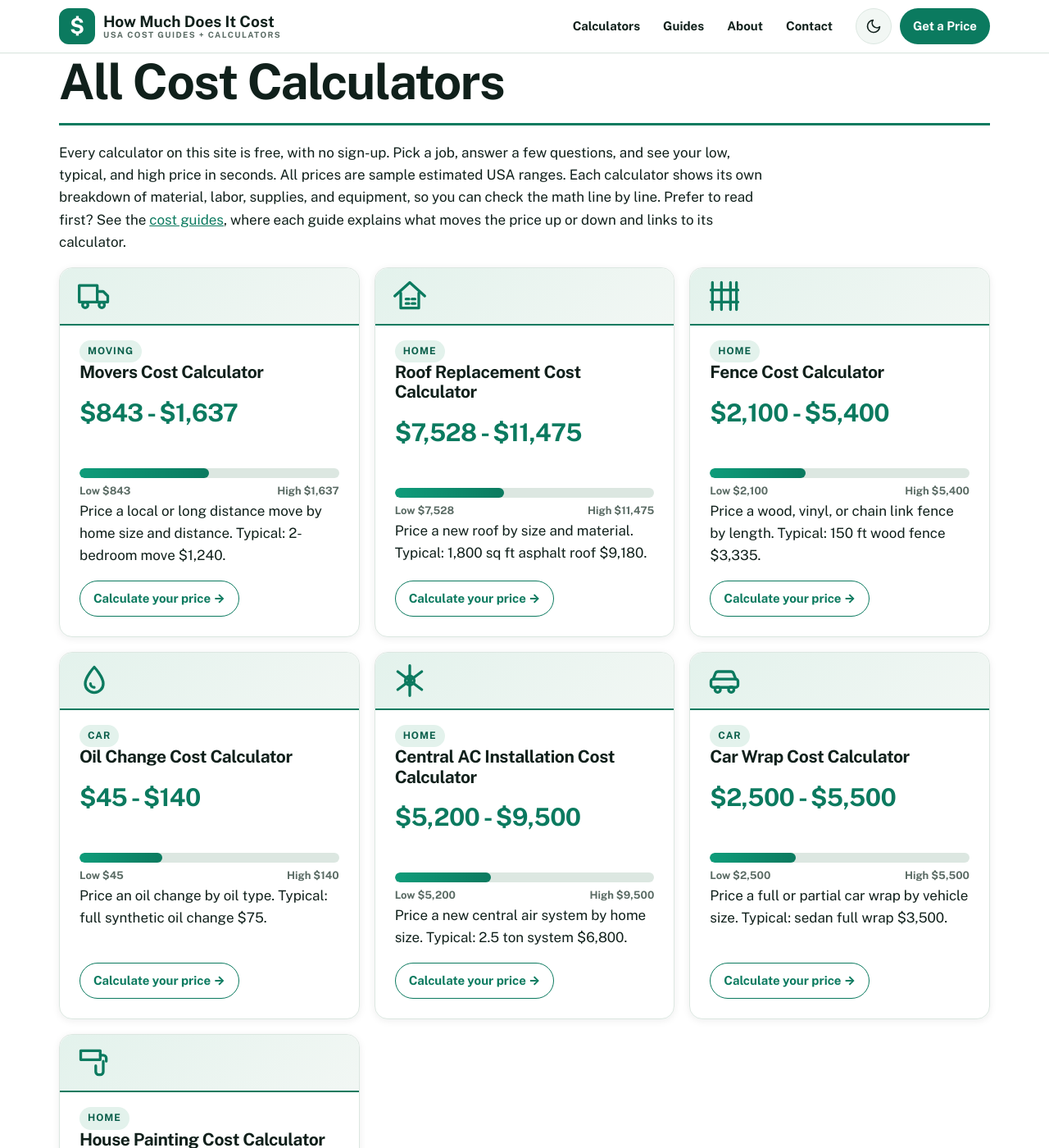
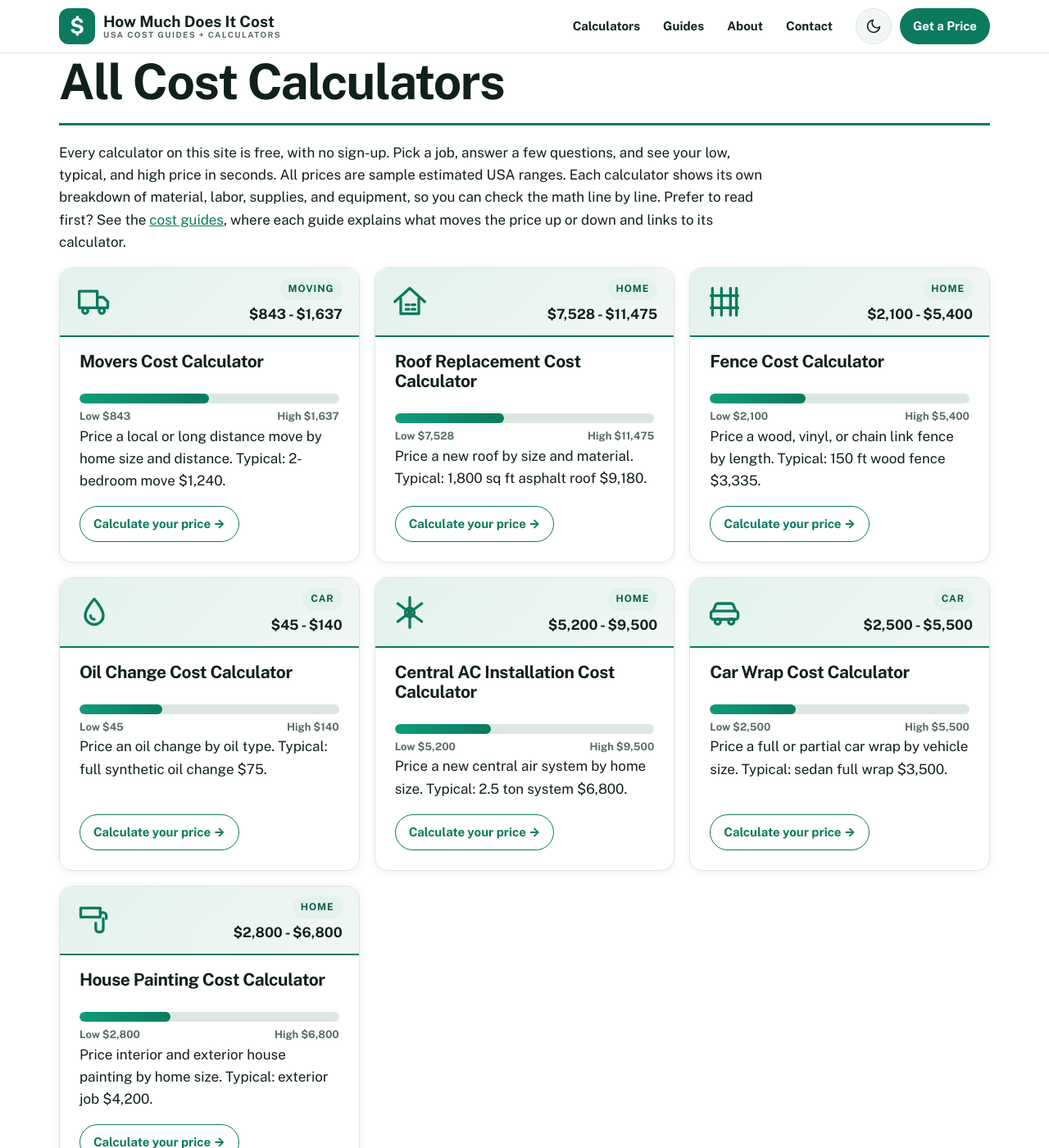
Before and after one commit to zaidmeo09-dhangal/howmuchdoesitcostusa, a Jekyll site: the page built from tools.md, in a window 1280 px wide and 1400 px high. Shown: the whole window at 82% size. Built offline with Jekyll 4.4.1, drawn with Linux system fonts in a browser that asks for light colours; some web fonts are replaced.

Commit message:
Initial deploy: add tools.md

```diff
--- a/tools.md
+++ b/tools.md
@@ -20,13 +20,13 @@ schema: |
   <p>Every calculator on this site is free, with no sign-up. Pick a job, answer a few questions, and see your low, typical, and high price in seconds. All prices are sample estimated USA ranges. Each calculator shows its own breakdown of material, labor, supplies, and equipment, so you can check the math line by line. Prefer to read first? See the <a href="{{ '/blog/' | relative_url }}">cost guides</a>, where each guide explains what moves the price up or down and links to its calculator.</p>
   <div id="searchNotice" class="search-notice" role="status" hidden></div>
   <div class="grid">
-    <div class="card"><div class="card-art" aria-hidden="true"><svg aria-hidden="true" width="30" height="30" viewBox="0 0 24 24" fill="none" stroke="currentColor" stroke-width="1.8" stroke-linecap="round" stroke-linejoin="round"><path d="M2 5h12v11H2z"/><path d="M14 9h4l3 3v4h-7"/><circle cx="6" cy="18" r="1.8"/><circle cx="17" cy="18" r="1.8"/></svg></div><div class="card-top"><span class="card-cat">Moving</span></div><h3><a href="{{ '/movers-cost-calculator/' | relative_url }}">Movers Cost Calculator</a></h3><p class="price">$843 - $1,637</p><div class="price-bar" aria-hidden="true"><span style="width:50%"></span></div><div class="price-row"><span>Low $843</span><span>High $1,637</span></div><p>Price a local or long distance move by home size and distance. Typical: 2-bedroom move $1,240.</p><a class="card-cta" href="{{ '/movers-cost-calculator/' | relative_url }}">Calculate your price &rarr;</a></div>
-    <div class="card"><div class="card-art" aria-hidden="true"><svg aria-hidden="true" width="30" height="30" viewBox="0 0 24 24" fill="none" stroke="currentColor" stroke-width="1.8" stroke-linecap="round" stroke-linejoin="round"><path d="M2 12 12 3l10 9"/><path d="M6 10v10h12V10"/><path d="M9.5 14h2m2 0h2m-6 3h2m2 0h2"/></svg></div><div class="card-top"><span class="card-cat">Home</span></div><h3><a href="{{ '/roof-replacement-cost-calculator/' | relative_url }}">Roof Replacement Cost Calculator</a></h3><p class="price">$7,528 - $11,475</p><div class="price-bar" aria-hidden="true"><span style="width:42%"></span></div><div class="price-row"><span>Low $7,528</span><span>High $11,475</span></div><p>Price a new roof by size and material. Typical: 1,800 sq ft asphalt roof $9,180.</p><a class="card-cta" href="{{ '/roof-replacement-cost-calculator/' | relative_url }}">Calculate your price &rarr;</a></div>
-    <div class="card"><div class="card-art" aria-hidden="true"><svg aria-hidden="true" width="30" height="30" viewBox="0 0 24 24" fill="none" stroke="currentColor" stroke-width="1.8" stroke-linecap="round" stroke-linejoin="round"><path d="M4 3v18M10 3v18M16 3v18M20 3v18"/><path d="M3 8h18M3 16h18"/></svg></div><div class="card-top"><span class="card-cat">Home</span></div><h3><a href="{{ '/fence-cost-calculator/' | relative_url }}">Fence Cost Calculator</a></h3><p class="price">$2,100 - $5,400</p><div class="price-bar" aria-hidden="true"><span style="width:37%"></span></div><div class="price-row"><span>Low $2,100</span><span>High $5,400</span></div><p>Price a wood, vinyl, or chain link fence by length. Typical: 150 ft wood fence $3,335.</p><a class="card-cta" href="{{ '/fence-cost-calculator/' | relative_url }}">Calculate your price &rarr;</a></div>
-    <div class="card"><div class="card-art" aria-hidden="true"><svg aria-hidden="true" width="30" height="30" viewBox="0 0 24 24" fill="none" stroke="currentColor" stroke-width="1.8" stroke-linecap="round" stroke-linejoin="round"><path d="M12 3s6 6.5 6 11a6 6 0 0 1-12 0c0-4.5 6-11 6-11z"/><path d="M9.5 14a2.5 2.5 0 0 0 2.5 2.5"/></svg></div><div class="card-top"><span class="card-cat">Car</span></div><h3><a href="{{ '/oil-change-cost-calculator/' | relative_url }}">Oil Change Cost Calculator</a></h3><p class="price">$45 - $140</p><div class="price-bar" aria-hidden="true"><span style="width:32%"></span></div><div class="price-row"><span>Low $45</span><span>High $140</span></div><p>Price an oil change by oil type. Typical: full synthetic oil change $75.</p><a class="card-cta" href="{{ '/oil-change-cost-calculator/' | relative_url }}">Calculate your price &rarr;</a></div>
-    <div class="card"><div class="card-art" aria-hidden="true"><svg aria-hidden="true" width="30" height="30" viewBox="0 0 24 24" fill="none" stroke="currentColor" stroke-width="1.8" stroke-linecap="round" stroke-linejoin="round"><path d="M12 2v20M4 6l16 12M20 6 4 18"/><circle cx="12" cy="12" r="3"/></svg></div><div class="card-top"><span class="card-cat">Home</span></div><h3><a href="{{ '/central-ac-installation-cost-calculator/' | relative_url }}">Central AC Installation Cost Calculator</a></h3><p class="price">$5,200 - $9,500</p><div class="price-bar" aria-hidden="true"><span style="width:37%"></span></div><div class="price-row"><span>Low $5,200</span><span>High $9,500</span></div><p>Price a new central air system by home size. Typical: 2.5 ton system $6,800.</p><a class="card-cta" href="{{ '/central-ac-installation-cost-calculator/' | relative_url }}">Calculate your price &rarr;</a></div>
-    <div class="card"><div class="card-art" aria-hidden="true"><svg aria-hidden="true" width="30" height="30" viewBox="0 0 24 24" fill="none" stroke="currentColor" stroke-width="1.8" stroke-linecap="round" stroke-linejoin="round"><path d="M4.5 11 6 7.2A2 2 0 0 1 7.9 6h8.2a2 2 0 0 1 1.9 1.2L19.5 11"/><rect x="3" y="11" width="18" height="5.5" rx="1.5"/><circle cx="7.5" cy="18" r="1.8"/><circle cx="16.5" cy="18" r="1.8"/></svg></div><div class="card-top"><span class="card-cat">Car</span></div><h3><a href="{{ '/car-wrap-cost-calculator/' | relative_url }}">Car Wrap Cost Calculator</a></h3><p class="price">$2,500 - $5,500</p><div class="price-bar" aria-hidden="true"><span style="width:33%"></span></div><div class="price-row"><span>Low $2,500</span><span>High $5,500</span></div><p>Price a full or partial car wrap by vehicle size. Typical: sedan full wrap $3,500.</p><a class="card-cta" href="{{ '/car-wrap-cost-calculator/' | relative_url }}">Calculate your price &rarr;</a></div>
-    <div class="card"><div class="card-art" aria-hidden="true"><svg aria-hidden="true" width="30" height="30" viewBox="0 0 24 24" fill="none" stroke="currentColor" stroke-width="1.8" stroke-linecap="round" stroke-linejoin="round"><path d="M3 4h13v6H3z"/><path d="M16 7h2a2 2 0 0 1 2 2v2"/><path d="M18 11v7a2 2 0 0 1-2 2h-1a2 2 0 0 1-2-2v-4"/></svg></div><div class="card-top"><span class="card-cat">Home</span></div><h3><a href="{{ '/house-painting-cost-calculator/' | relative_url }}">House Painting Cost Calculator</a></h3><p class="price">$2,800 - $6,800</p><div class="price-bar" aria-hidden="true"><span style="width:35%"></span></div><div class="price-row"><span>Low $2,800</span><span>High $6,800</span></div><p>Price interior and exterior house painting by home size. Typical: exterior job $4,200.</p><a class="card-cta" href="{{ '/house-painting-cost-calculator/' | relative_url }}">Calculate your price &rarr;</a></div>
+    <div class="card"><div class="card-art" aria-hidden="true"><svg aria-hidden="true" width="30" height="30" viewBox="0 0 24 24" fill="none" stroke="currentColor" stroke-width="1.8" stroke-linecap="round" stroke-linejoin="round"><path d="M2 5h12v11H2z"/><path d="M14 9h4l3 3v4h-7"/><circle cx="6" cy="18" r="1.8"/><circle cx="17" cy="18" r="1.8"/></svg><span class="card-art-meta"><span class="card-cat">Moving</span><span class="card-art-price">$843 - $1,637</span></span></div><h3><a href="{{ '/movers-cost-calculator/' | relative_url }}">Movers Cost Calculator</a></h3><div class="price-bar" aria-hidden="true"><span style="width:50%"></span></div><div class="price-row"><span>Low $843</span><span>High $1,637</span></div><p>Price a local or long distance move by home size and distance. Typical: 2-bedroom move $1,240.</p><a class="card-cta" href="{{ '/movers-cost-calculator/' | relative_url }}">Calculate your price &rarr;</a></div>
+    <div class="card"><div class="card-art" aria-hidden="true"><svg aria-hidden="true" width="30" height="30" viewBox="0 0 24 24" fill="none" stroke="currentColor" stroke-width="1.8" stroke-linecap="round" stroke-linejoin="round"><path d="M2 12 12 3l10 9"/><path d="M6 10v10h12V10"/><path d="M9.5 14h2m2 0h2m-6 3h2m2 0h2"/></svg><span class="card-art-meta"><span class="card-cat">Home</span><span class="card-art-price">$7,528 - $11,475</span></span></div><h3><a href="{{ '/roof-replacement-cost-calculator/' | relative_url }}">Roof Replacement Cost Calculator</a></h3><div class="price-bar" aria-hidden="true"><span style="width:42%"></span></div><div class="price-row"><span>Low $7,528</span><span>High $11,475</span></div><p>Price a new roof by size and material. Typical: 1,800 sq ft asphalt roof $9,180.</p><a class="card-cta" href="{{ '/roof-replacement-cost-calculator/' | relative_url }}">Calculate your price &rarr;</a></div>
+    <div class="card"><div class="card-art" aria-hidden="true"><svg aria-hidden="true" width="30" height="30" viewBox="0 0 24 24" fill="none" stroke="currentColor" stroke-width="1.8" stroke-linecap="round" stroke-linejoin="round"><path d="M4 3v18M10 3v18M16 3v18M20 3v18"/><path d="M3 8h18M3 16h18"/></svg><span class="card-art-meta"><span class="card-cat">Home</span><span class="card-art-price">$2,100 - $5,400</span></span></div><h3><a href="{{ '/fence-cost-calculator/' | relative_url }}">Fence Cost Calculator</a></h3><div class="price-bar" aria-hidden="true"><span style="width:37%"></span></div><div class="price-row"><span>Low $2,100</span><span>High $5,400</span></div><p>Price a wood, vinyl, or chain link fence by length. Typical: 150 ft wood fence $3,335.</p><a class="card-cta" href="{{ '/fence-cost-calculator/' | relative_url }}">Calculate your price &rarr;</a></div>
+    <div class="card"><div class="card-art" aria-hidden="true"><svg aria-hidden="true" width="30" height="30" viewBox="0 0 24 24" fill="none" stroke="currentColor" stroke-width="1.8" stroke-linecap="round" stroke-linejoin="round"><path d="M12 3s6 6.5 6 11a6 6 0 0 1-12 0c0-4.5 6-11 6-11z"/><path d="M9.5 14a2.5 2.5 0 0 0 2.5 2.5"/></svg><span class="card-art-meta"><span class="card-cat">Car</span><span class="card-art-price">$45 - $140</span></span></div><h3><a href="{{ '/oil-change-cost-calculator/' | relative_url }}">Oil Change Cost Calculator</a></h3><div class="price-bar" aria-hidden="true"><span style="width:32%"></span></div><div class="price-row"><span>Low $45</span><span>High $140</span></div><p>Price an oil change by oil type. Typical: full synthetic oil change $75.</p><a class="card-cta" href="{{ '/oil-change-cost-calculator/' | relative_url }}">Calculate your price &rarr;</a></div>
+    <div class="card"><div class="card-art" aria-hidden="true"><svg aria-hidden="true" width="30" height="30" viewBox="0 0 24 24" fill="none" stroke="currentColor" stroke-width="1.8" stroke-linecap="round" stroke-linejoin="round"><path d="M12 2v20M4 6l16 12M20 6 4 18"/><circle cx="12" cy="12" r="3"/></svg><span class="card-art-meta"><span class="card-cat">Home</span><span class="card-art-price">$5,200 - $9,500</span></span></div><h3><a href="{{ '/central-ac-installation-cost-calculator/' | relative_url }}">Central AC Installation Cost Calculator</a></h3><div class="price-bar" aria-hidden="true"><span style="width:37%"></span></div><div class="price-row"><span>Low $5,200</span><span>High $9,500</span></div><p>Price a new central air system by home size. Typical: 2.5 ton system $6,800.</p><a class="card-cta" href="{{ '/central-ac-installation-cost-calculator/' | relative_url }}">Calculate your price &rarr;</a></div>
+    <div class="card"><div class="card-art" aria-hidden="true"><svg aria-hidden="true" width="30" height="30" viewBox="0 0 24 24" fill="none" stroke="currentColor" stroke-width="1.8" stroke-linecap="round" stroke-linejoin="round"><path d="M4.5 11 6 7.2A2 2 0 0 1 7.9 6h8.2a2 2 0 0 1 1.9 1.2L19.5 11"/><rect x="3" y="11" width="18" height="5.5" rx="1.5"/><circle cx="7.5" cy="18" r="1.8"/><circle cx="16.5" cy="18" r="1.8"/></svg><span class="card-art-meta"><span class="card-cat">Car</span><span class="card-art-price">$2,500 - $5,500</span></span></div><h3><a href="{{ '/car-wrap-cost-calculator/' | relative_url }}">Car Wrap Cost Calculator</a></h3><div class="price-bar" aria-hidden="true"><span style="width:33%"></span></div><div class="price-row"><span>Low $2,500</span><span>High $5,500</span></div><p>Price a full or partial car wrap by vehicle size. Typical: sedan full wrap $3,500.</p><a class="card-cta" href="{{ '/car-wrap-cost-calculator/' | relative_url }}">Calculate your price &rarr;</a></div>
+    <div class="card"><div class="card-art" aria-hidden="true"><svg aria-hidden="true" width="30" height="30" viewBox="0 0 24 24" fill="none" stroke="currentColor" stroke-width="1.8" stroke-linecap="round" stroke-linejoin="round"><path d="M3 4h13v6H3z"/><path d="M16 7h2a2 2 0 0 1 2 2v2"/><path d="M18 11v7a2 2 0 0 1-2 2h-1a2 2 0 0 1-2-2v-4"/></svg><span class="card-art-meta"><span class="card-cat">Home</span><span class="card-art-price">$2,800 - $6,800</span></span></div><h3><a href="{{ '/house-painting-cost-calculator/' | relative_url }}">House Painting Cost Calculator</a></h3><div class="price-bar" aria-hidden="true"><span style="width:35%"></span></div><div class="price-row"><span>Low $2,800</span><span>High $6,800</span></div><p>Price interior and exterior house painting by home size. Typical: exterior job $4,200.</p><a class="card-cta" href="{{ '/house-painting-cost-calculator/' | relative_url }}">Calculate your price &rarr;</a></div>
     <div class="card card-wide"><h3>Not sure where to start?</h3><p>Read the cost guides first. Each guide explains what moves the price up or down, and links to the matching calculator.</p><a class="card-cta" href="{{ '/blog/' | relative_url }}">Read all cost guides &rarr;</a></div>
   </div>
 </section>
```
